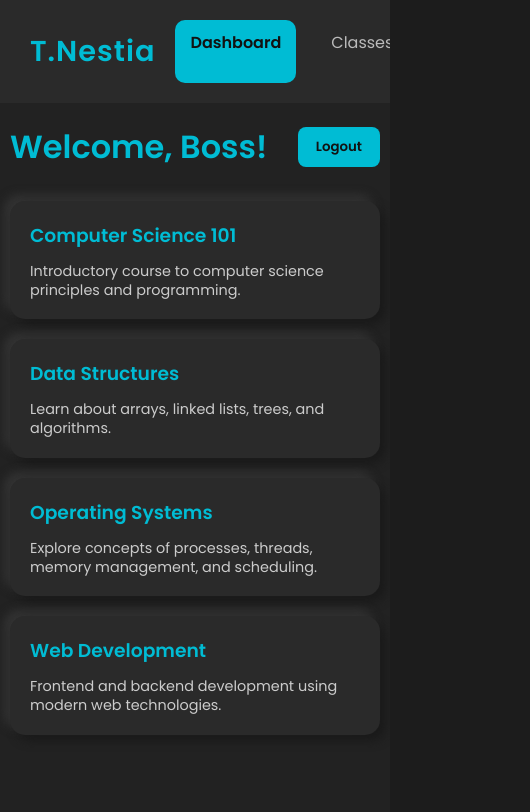
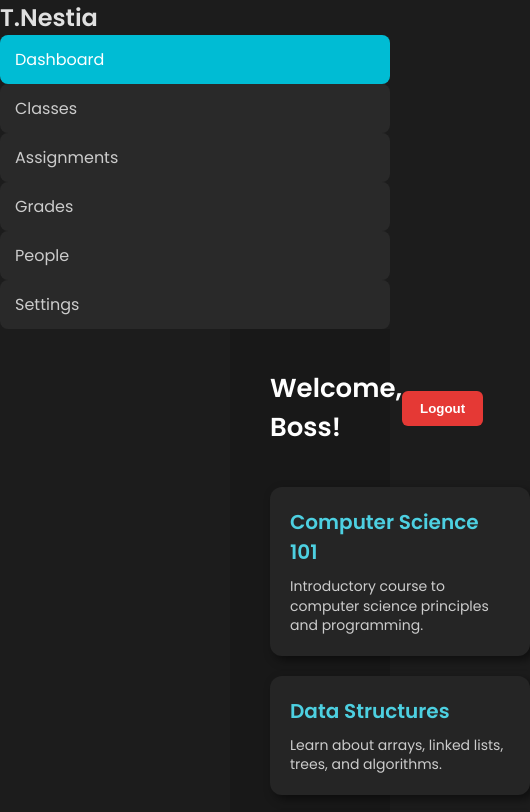
Before and after one commit to SRTonmoy/T.Nestia, a website: page public/dashboard.html in a window 390 px wide. Both pictures are taken after a click on the element "Dashboard". Shown: the top 812 px of the page, 530 px wide, since content can reach past the window. Drawn offline with Linux system fonts and the light colour scheme.

Commit message:
First commit

```diff
--- a/public/dashbaord.css
+++ /dev/null
@@ -1,153 +0,0 @@
-/* dashboard.css */
-
-/* Reset */
-* {
-  box-sizing: border-box;
-  margin: 0; padding: 0;
-  font-family: 'Poppins', sans-serif;
-}
-
-body {
-  display: flex;
-  height: 100vh;
-  background: #1c1c1c;
-  color: #e0e0e0;
-}
-
-/* Sidebar */
-.sidebar {
-  width: 240px;
-  background: #2a2a2a;
-  box-shadow: 4px 0 15px rgba(0,0,0,0.7);
-  display: flex;
-  flex-direction: column;
-  padding: 20px;
-}
-
-.sidebar h2 {
-  color: #00bcd4;
-  margin-bottom: 40px;
-  font-weight: 700;
-  font-size: 1.8rem;
-  letter-spacing: 1px;
-  text-align: center;
-}
-
-.nav-item {
-  padding: 15px 20px;
-  border-radius: 10px;
-  margin-bottom: 10px;
-  cursor: pointer;
-  color: #bbb;
-  transition: background-color 0.3s, color 0.3s;
-  user-select: none;
-}
-
-.nav-item:hover,
-.nav-item.active {
-  background: #00bcd4;
-  color: #121212;
-  font-weight: 600;
-}
-
-/* Main content */
-.main-content {
-  flex-grow: 1;
-  padding: 30px;
-  overflow-y: auto;
-  background: #222222;
-  display: flex;
-  flex-direction: column;
-}
-
-.header {
-  display: flex;
-  justify-content: space-between;
-  align-items: center;
-  margin-bottom: 30px;
-}
-
-.header h1 {
-  color: #00bcd4;
-  font-weight: 700;
-}
-
-.header .logout-btn {
-  background: #00bcd4;
-  border: none;
-  padding: 10px 18px;
-  border-radius: 8px;
-  color: #121212;
-  font-weight: 600;
-  cursor: pointer;
-  transition: background-color 0.3s;
-}
-
-.header .logout-btn:hover {
-  background: #00a1bc;
-}
-
-/* Cards grid */
-.cards {
-  display: grid;
-  grid-template-columns: repeat(auto-fill,minmax(250px,1fr));
-  gap: 20px;
-}
-
-.card {
-  background: #2a2a2a;
-  border-radius: 15px;
-  padding: 20px;
-  box-shadow: 6px 6px 10px #1a1a1a, -6px -6px 10px #333333;
-  cursor: pointer;
-  transition: transform 0.3s, box-shadow 0.3s;
-}
-
-.card:hover {
-  transform: translateY(-5px);
-  box-shadow: 8px 8px 15px #0097a7, -8px -8px 15px #00bcd4;
-}
-
-.card h3 {
-  margin-bottom: 12px;
-  color: #00bcd4;
-  font-weight: 600;
-}
-
-.card p {
-  font-size: 0.9em;
-  color: #ccc;
-  line-height: 1.3;
-}
-
-/* Responsive */
-@media (max-width: 768px) {
-  body {
-    flex-direction: column;
-  }
-  .sidebar {
-    width: 100%;
-    flex-direction: row;
-    overflow-x: auto;
-  }
-  .sidebar h2 {
-    flex: 0 0 auto;
-    margin: 10px;
-  }
-  .nav-item {
-    margin: 0 10px;
-    padding: 10px 15px;
-  }
-  .main-content {
-    padding: 20px 10px;
-  }
-  .cards {
-    grid-template-columns: 1fr 1fr;
-  }
-}
-
-@media (max-width: 480px) {
-  .cards {
-    grid-template-columns: 1fr;
-  }
-}
--- a/public/dashboard.html
+++ b/public/dashboard.html
@@ -1,3 +1,4 @@
+<!-- dashboard.html -->
 <!DOCTYPE html>
 <html lang="en">
 <head>
@@ -5,61 +6,58 @@
   <meta name="viewport" content="width=device-width, initial-scale=1" />
   <title>T.Nestia Dashboard</title>
   <link href="https://fonts.googleapis.com/css2?family=Poppins:wght@400;600&display=swap" rel="stylesheet" />
-  <link rel="stylesheet" href="/public/dashbaord.css" />
+  <link rel="stylesheet" href="/public/style.css" />
 </head>
 
 <body>
 
-  <aside class="sidebar">
+  <aside class="s ide-nav">
     <h2>T.Nestia</h2>
-    <div class="nav-item active">Dashboard</div>
-    <div class="nav-item">Classes</div>
-    <div class="nav-item">Assignments</div>
-    <div class="nav-item">Grades</div>
-    <div class="nav-item">People</div>
-    <div class="nav-item">Settings</div>
+    <div class="menu-item selected">Dashboard</div>
+    <div class="menu-item">Classes</div>
+    <div class="menu-item">Assignments</div>
+    <div class="menu-item">Grades</div>
+    <div class="menu-item">People</div>
+    <div class="menu-item">Settings</div>
   </aside>
 
-  <main class="main-content">
-    <div class="header">
+  <main class="content-wrapper">
+    <div class="top-bar">
       <h1>Welcome, Boss!</h1>
-      <button class="logout-btn" onclick="logout()">Logout</button>
+      <button class="exit-button" onclick="logout()">Logout</button>
     </div>
 
-    <section class="cards">
-      <div class="card">
+    <section class="course-cards">
+      <div class="course-box">
         <h3>Computer Science 101</h3>
         <p>Introductory course to computer science principles and programming.</p>
       </div>
-      <div class="card">
+      <div class="course-box">
         <h3>Data Structures</h3>
         <p>Learn about arrays, linked lists, trees, and algorithms.</p>
       </div>
-      <div class="card">
+      <div class="course-box">
         <h3>Operating Systems</h3>
         <p>Explore concepts of processes, threads, memory management, and scheduling.</p>
       </div>
-      <div class="card">
+      <div class="course-box">
         <h3>Web Development</h3>
         <p>Frontend and backend development using modern web technologies.</p>
       </div>
-      <!-- Add more cards as you want -->
     </section>
   </main>
 
   <script>
-    // Simple logout simulation
     function logout() {
       alert("Logged out successfully!");
-      window.location.href = "index.html"; // back to login page
+      window.location.href = "index.html";
     }
 
-    // Sidebar nav active toggle
-    const navItems = document.querySelectorAll('.nav-item');
-    navItems.forEach(item => {
+    const menuItems = document.querySelectorAll('.menu-item');
+    menuItems.forEach(item => {
       item.addEventListener('click', () => {
-        navItems.forEach(i => i.classList.remove('active'));
-        item.classList.add('active');
+        menuItems.forEach(i => i.classList.remove('selected'));
+        item.classList.add('selected');
       });
     });
   </script>
--- a/public/style.css
+++ b/public/style.css
@@ -9,32 +9,26 @@
 body {
   font-family: 'Poppins', sans-serif;
   background: #1c1c1c;
-  height: 100vh;
-  display: flex;
-  flex-direction: column;
-  justify-content: center;
-  align-items: center;
   color: #e0e0e0;
+  min-height: 100vh;
 }
 
+/* Login/Register Page */
 .title {
   font-size: 24px;
-  margin-bottom: 20px;
+  margin: 30px auto 10px;
   color: #4dd0e1;
-}
-
-.title span {
-  color: #00bcd4;
+  text-align: center;
 }
 
 .container {
   background: #2a2a2a;
   padding: 30px;
   border-radius: 20px;
-  box-shadow: 12px 12px 25px rgba(0, 0, 0, 0.6); /* Dark bottom-right shadow only */
+  box-shadow: 12px 12px 25px rgba(0, 0, 0, 0.6);
   width: 320px;
+  margin: auto;
 }
-
 
 .tabs {
   display: flex;
@@ -101,55 +95,114 @@ select {
   background: #353535;
 }
 
-.or {
-  text-align: center;
-  margin: 15px 0 10px;
-  font-size: 0.85em;
-  color: #888;
-}
-
-.socials {
-  display: flex;
-  justify-content: space-around;
-}
-
-.social {
-  width: 40px;
-  height: 40px;
-  border-radius: 50%;
-  border: none;
-  background: #2a2a2a;
-  box-shadow: 6px 6px 10px #1a1a1a, -6px -6px 10px #333333;
-  font-size: 1.2em;
-  color: #00bcd4;
-  cursor: pointer;
-  transition: 0.2s;
-}
-
-.social:hover {
-  background: #353535;
-}
-.forgot-link {
-  display: block;
-  text-align: right;
-  margin-top: 8px;
-  font-size: 0.85em;
-  color: #00bcd4;
-  text-decoration: none;
-  transition: color 0.2s ease;
-}
-
-.forgot-link:hover {
-  color: #4dd0e1;
-  text-decoration: underline;
-}
 .validation-message {
   font-size: 0.85em;
-  color: #ff5555; /* red for errors */
+  color: #ff5555;
   margin-top: 5px;
-  min-height: 18px; /* keep space so layout doesn't jump */
+  min-height: 18px;
 }
 
 .validation-message.valid {
-  color: #4caf50; /* green for valid */
+  color: #4caf50;
 }
+
+/* Dashboard Page */
+.side-nav {
+  width: 230px;
+  background-color: #1f1f1f;
+  padding: 30px 20px;
+  display: flex;
+  flex-direction: column;
+  gap: 20px;
+  position: fixed;
+  top: 0;
+  bottom: 0;
+  left: 0;
+}
+
+.side-nav h2 {
+  color: #00bcd4;
+  margin-bottom: 20px;
+  font-weight: 600;
+  font-size: 22px;
+  text-align: center;
+}
+
+.menu-item {
+  padding: 12px 15px;
+  background-color: #292929;
+  border-radius: 8px;
+  cursor: pointer;
+  transition: background 0.3s ease;
+  color: #ccc;
+}
+
+.menu-item:hover,
+.menu-item.selected {
+  background-color: #00bcd4;
+  color: #fff;
+}
+
+.content-wrapper {
+  margin-left: 230px;
+  padding: 40px;
+  background-color: #181818;
+  min-height: 100vh;
+}
+
+.top-bar {
+  display: flex;
+  justify-content: space-between;
+  align-items: center;
+  margin-bottom: 40px;
+}
+
+.top-bar h1 {
+  font-size: 26px;
+  color: #ffffff;
+}
+
+.exit-button {
+  background-color: #e53935;
+  color: #fff;
+  padding: 10px 18px;
+  border: none;
+  border-radius: 6px;
+  cursor: pointer;
+  font-weight: bold;
+  transition: background-color 0.3s ease;
+}
+
+.exit-button:hover {
+  background-color: #d32f2f;
+}
+
+.course-cards {
+  display: grid;
+  grid-template-columns: repeat(auto-fit, minmax(260px, 1fr));
+  gap: 20px;
+}
+
+.course-box {
+  background-color: #252525;
+  border-radius: 12px;
+  padding: 20px;
+  box-shadow: 4px 4px 10px rgba(0, 0, 0, 0.5);
+  transition: transform 0.3s ease;
+}
+
+.course-box:hover {
+  transform: translateY(-5px);
+}
+
+.course-box h3 {
+  font-size: 20px;
+  color: #4dd0e1;
+  margin-bottom: 10px;
+}
+
+.course-box p {
+  font-size: 14px;
+  color: #ccc;
+  line-height: 1.4;
+}
```
Also changed, not shown: public/index.html (+46 -4 lines).
